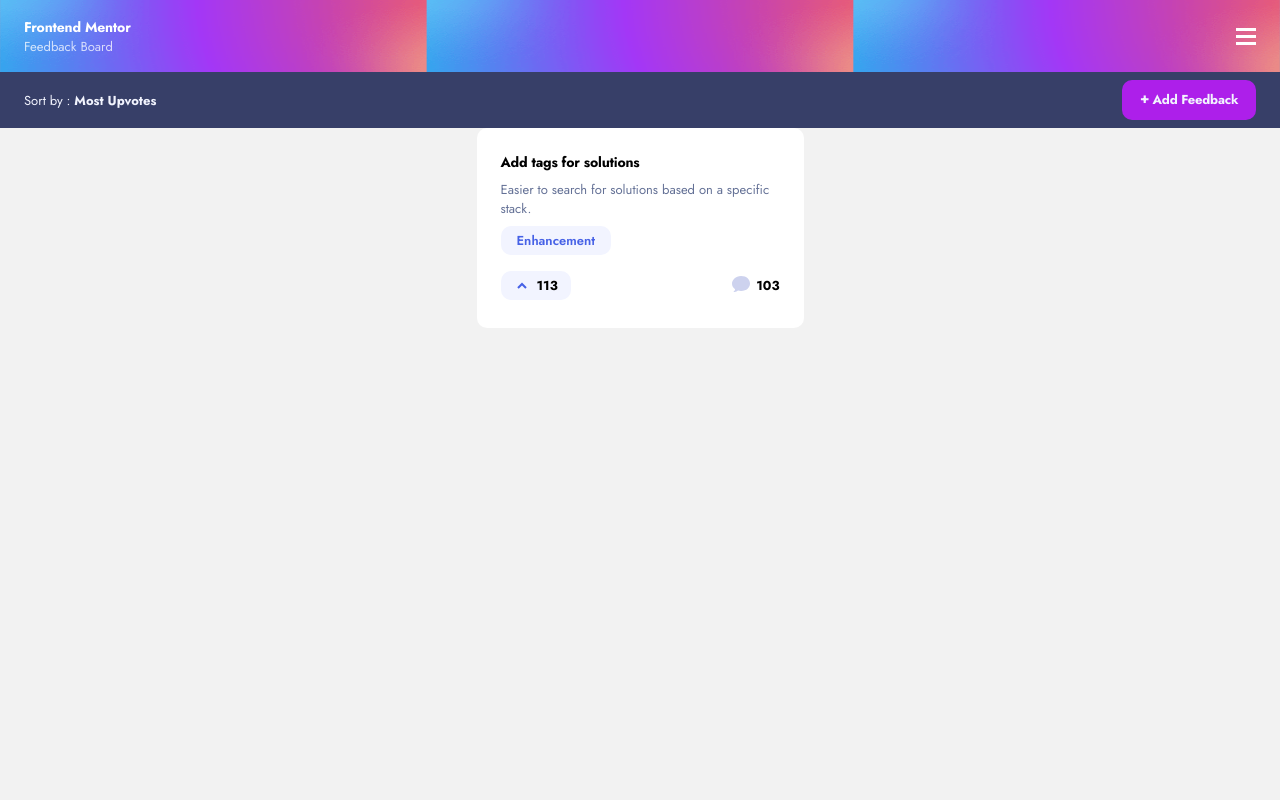
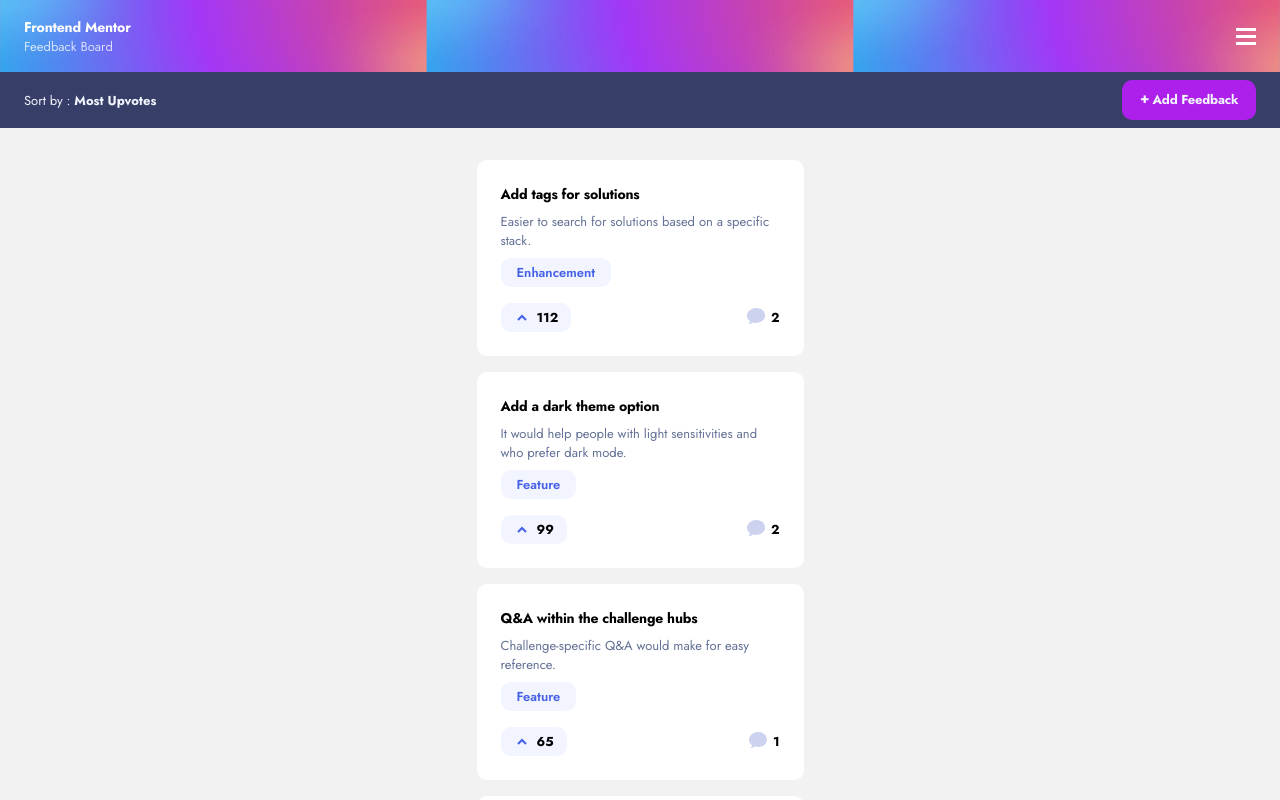
Before and after one commit to gcarter89/product-feedback-app, a React (Create React App) app: page / in a window 1280 px wide. Shown: the top 800 px of the page. Built offline with nearby package versions, Linux system fonts and the light colour scheme; some icons are missing.

Commit message:
added props to components based on data

```diff
--- a/src/App.js
+++ b/src/App.js
@@ -1,14 +1,16 @@
 import './App.scss';
 import Header from './components/Header/Header.js';
 import Subheader from './components/Subheader/Subheader';
-import SuggestionCard from './components/SuggestionCard/SuggestionCard';
+import SuggestionCards from './components/SuggestionCards/SuggestionCards.js';
+import data from './assets/data.json';
 
 function App() {
+
     return (
         <div className="App">
             <Header />
             <Subheader />
-        <SuggestionCard />
+            <SuggestionCards data={data.productRequests} />
         </div>
     );
 }
--- a/src/components/Dropdown/dropdown.module.scss
+++ b/src/components/Dropdown/dropdown.module.scss
@@ -2,6 +2,7 @@
     width: 255px;
     position: absolute;
     list-style: none;
+    background-color: #FFFFFF;
     top: 50px;
     box-shadow: 0px 10px 40px -7px rgba(55, 63, 104, 0.350492);
     border-radius: 10px;
--- a/src/components/Subheader/subheader.module.scss
+++ b/src/components/Subheader/subheader.module.scss
@@ -6,6 +6,7 @@
     align-items: center;
     justify-content: space-between;
     padding: 0 24px;
+    margin-bottom: 32px;
     &_selectedOption {
         display: flex;
         flex-direction: row;
--- a/src/components/SuggestionCard/SuggestionCard.js
+++ b/src/components/SuggestionCard/SuggestionCard.js
@@ -2,17 +2,21 @@ import styles from './suggestioncard.module.scss'
 import CategoryTab from './_subcomponents/CategoryTab'
 import CommentsTab from './_subcomponents/CommentsTab'
 import UpvoteTab from './_subcomponents/UpvoteTab'
-export default function SuggestionCard() {
+export default function SuggestionCard({ data }) {
+    console.log(data);
+
     return (
+
+
         <div className={styles.suggestionCard}>
             <div>
-                <h4 className={styles.suggestionCard_header}>Add tags for solutions</h4>
-                <p className={`_body3 ${styles.suggestionCard_bodyText}`}>Easier to search for solutions based on a specific stack.</p>
-                <CategoryTab category='Enhancement' />
+                <h4 className={styles.suggestionCard_header}>{data.title}</h4>
+                <p className={`_body3 ${styles.suggestionCard_bodyText}`}>{data.description}</p>
+                <CategoryTab category={data.category} />
             </div>
             <div className={styles.suggestionCard_commentsUpvotes}>
-                <UpvoteTab />
-                <CommentsTab />
+                <UpvoteTab count={data.upvotes ? data.upvotes : 0}  />
+                <CommentsTab count={data.comments ? data.comments.length : 0} />
             </div>
 
 
--- a/src/components/SuggestionCard/_subcomponents/CategoryTab.js
+++ b/src/components/SuggestionCard/_subcomponents/CategoryTab.js
@@ -1,9 +1,12 @@
+import capitaliseFirstLetter from '../../../helpers/capitaliseFirstLetter'
 import styles from './categorytab.module.scss'
 
 export default function CategoryTab({category}) {
+
+
     return (
         <div className={styles.categoryTab}>
-            <p className={`_body3 ${styles.categoryTab_text}`}>{category}</p>
+            <p className={`_body3 ${styles.categoryTab_text}`}>{capitaliseFirstLetter(category)}</p>
         </div>
     )
 }
--- a/src/components/SuggestionCard/_subcomponents/CommentsTab.js
+++ b/src/components/SuggestionCard/_subcomponents/CommentsTab.js
@@ -1,11 +1,11 @@
 import styles from './commentstab.module.scss';
 import {ReactComponent as CommentIcon} from '../../../assets/shared/icon-comments.svg';
 
-export default function CommentsTab() {
+export default function CommentsTab({count}) {
     return (
         <div className={styles.commentsTab}>
             <CommentIcon />
-            <p className={styles.commentsTab_text}>103</p>
+            <p className={styles.commentsTab_text}>{count}</p>
         </div>
     )
 }
--- a/src/components/SuggestionCard/_subcomponents/UpvoteTab.js
+++ b/src/components/SuggestionCard/_subcomponents/UpvoteTab.js
@@ -2,11 +2,11 @@ import styles from './upvotetab.module.scss';
 import {ReactComponent as UpvoteIcon} from '../../../assets/shared/icon-arrow-up.svg';
 
 
-export default function UpvoteTab() {
+export default function UpvoteTab({count}) {
     return (
         <div className={styles.upvoteTab}>
             <UpvoteIcon />
-            <p className={styles.upvoteTab_text}>113</p>
+            <p className={styles.upvoteTab_text}>{count}</p>
         </div>
     )
 }
--- a/src/components/SuggestionCard/_subcomponents/upvotetab.module.scss
+++ b/src/components/SuggestionCard/_subcomponents/upvotetab.module.scss
@@ -1,5 +1,6 @@
 .upvoteTab {
     width: fit-content;
+    min-width: 32px;
     border-radius: 10px;
     background-color: #F2F4FF;
     border-radius: 10px;
--- a/src/components/SuggestionCard/suggestioncard.module.scss
+++ b/src/components/SuggestionCard/suggestioncard.module.scss
@@ -1,10 +1,11 @@
 .suggestionCard {
-    height: 200px;
+    height: fit-content;
     width: 327px;
     background-color: #FFFFFF;
     box-sizing: border-box;
     margin-left: auto;
     margin-right: auto;
+    margin-bottom: 16px;
     border-radius: 10px;
     padding: 24px;
 
@@ -24,3 +25,7 @@
         margin-top: 16px;
     }
 }
+
+.suggestionCard:last-of-type {
+    margin-bottom: 56px;
+  }
--- /dev/null
+++ b/src/components/SuggestionCards/SuggestionCards.js
@@ -0,0 +1,16 @@
+import SuggestionCard from "../SuggestionCard/SuggestionCard.js";
+
+export default function SuggestionCards({ data }) {
+
+    const children = data.map((elem, index) => {
+        return (
+            <SuggestionCard key={index} data={elem} />
+        )
+    })
+
+    return (
+        <>
+            {children}
+        </>
+    )
+}
--- /dev/null
+++ b/src/helpers/capitaliseFirstLetter.js
@@ -0,0 +1,3 @@
+export default function capitaliseFirstLetter(string) {
+    return string[0].toUpperCase() + string.slice(1);
+  }
```
Lines whose indentation alone changed are shown as unchanged.
